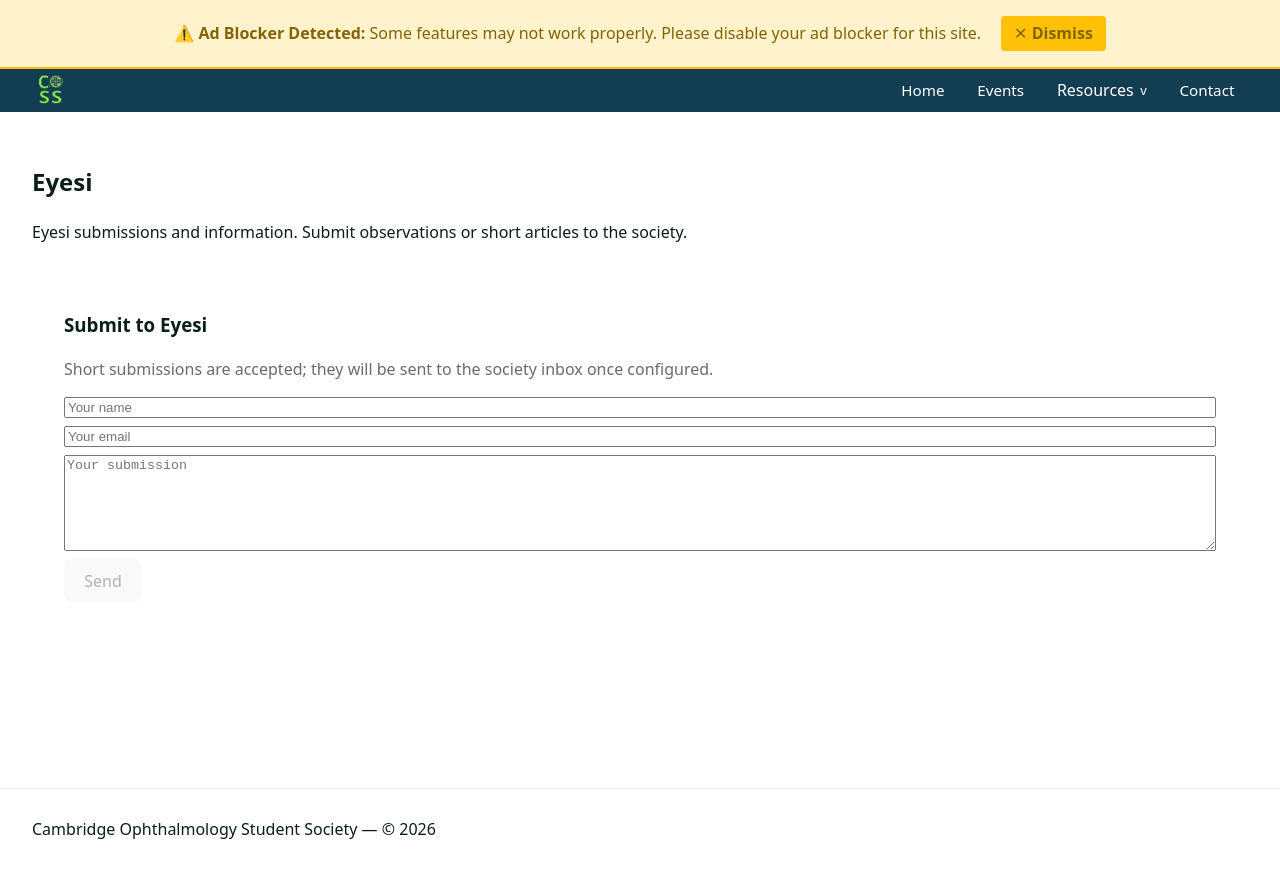
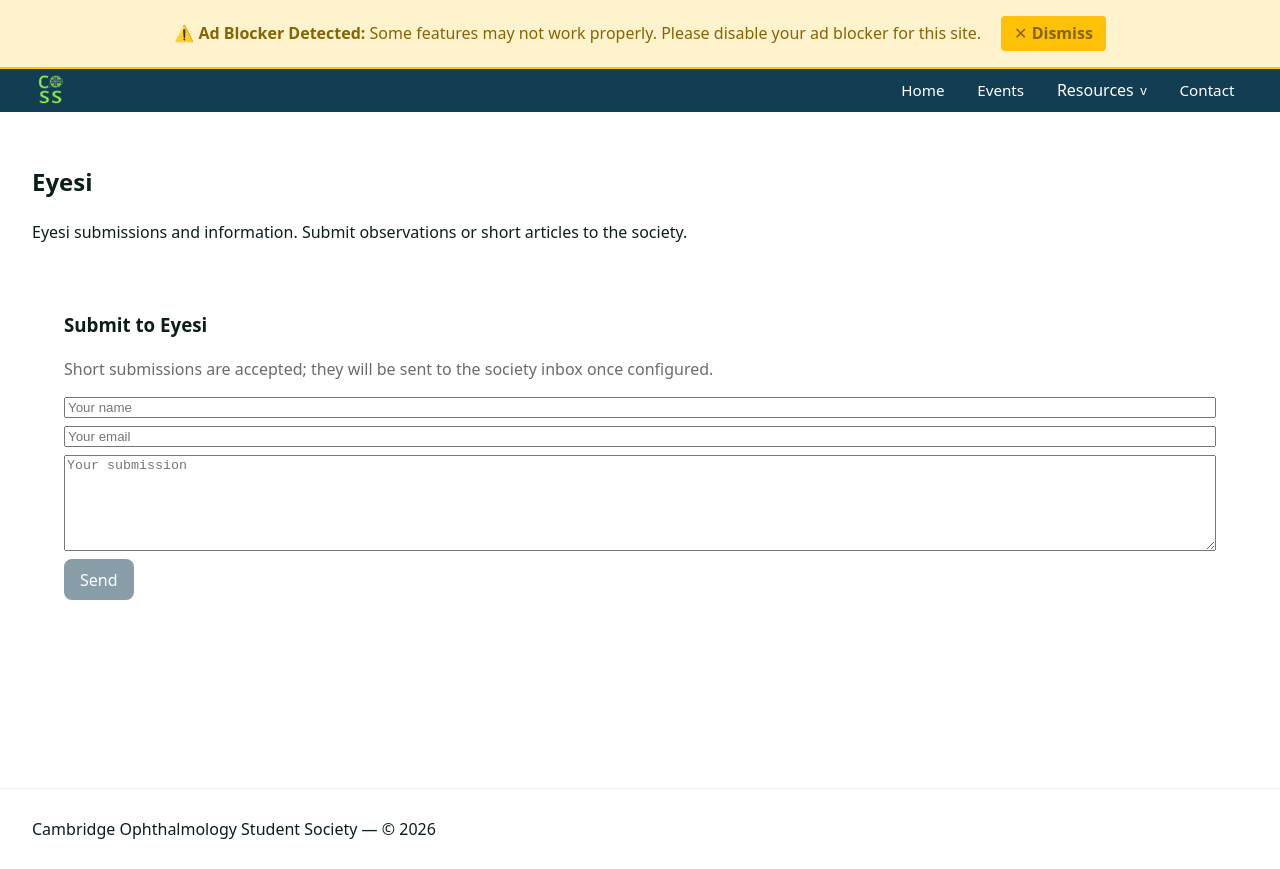
Before and after one commit to yat2k/coss-website, a React (Vite) app: page /resources/eyesi in a window 1280 px wide. Built offline with nearby package versions, Linux system fonts and the light colour scheme.

Commit message:
button colors fixed as per the theme

```diff
--- a/src/components/DailyQuiz/DailyQuiz.css
+++ b/src/components/DailyQuiz/DailyQuiz.css
@@ -32,6 +32,15 @@
 .dq-submit { background: var(--brand-green); color: #fff; border: none; padding: 0.45rem 0.75rem; border-radius: 6px; cursor: pointer; }
 .dq-submit:disabled { opacity: 0.5; cursor: not-allowed; }
 .dq-retry { background: transparent; border: 1px solid rgba(0,0,0,0.08); padding: 0.35rem 0.6rem; border-radius: 6px; cursor: pointer; }
+.dq-restart {
+  background: var(--brand-green);
+  color: #fff;
+  border: none;
+  padding: 0.55rem 0.9rem;
+  border-radius: 6px;
+  cursor: pointer;
+}
+.dq-restart:hover { background: var(--brand-green-dark); }
 
 @media (max-width: 800px) {
   .daily-quiz { width: 100%; }
--- /dev/null
+++ b/src/pages/Eyesi/Eyesi.css
@@ -0,0 +1,29 @@
+.eyesi-form {
+  display: grid;
+  gap: 0.5rem;
+}
+
+.eyesi-actions {
+  display: flex;
+  gap: 0.5rem;
+  align-items: center;
+  flex-wrap: wrap;
+}
+
+.eyesi-submit {
+  background: var(--brand-green);
+  color: #fff;
+  border: none;
+  padding: 0.6rem 1rem;
+  border-radius: 8px;
+  cursor: pointer;
+}
+
+.eyesi-submit:hover:not(:disabled) {
+  background: var(--brand-green-dark);
+}
+
+.eyesi-submit:disabled {
+  opacity: 0.5;
+  cursor: not-allowed;
+}
--- a/src/pages/Eyesi/Eyesi.jsx
+++ b/src/pages/Eyesi/Eyesi.jsx
@@ -1,4 +1,5 @@
 import { useState } from 'react'
+import './Eyesi.css'
 
 export default function Eyesi() {
   const [name, setName] = useState('')
@@ -33,12 +34,12 @@ export default function Eyesi() {
           <h3>Submit to Eyesi</h3>
           <p style={{ color: 'var(--muted)' }}>Short submissions are accepted; they will be sent to the society inbox once configured.</p>
 
-          <form onSubmit={handleSubmit} style={{ display:'grid', gap: '0.5rem' }}>
+          <form onSubmit={handleSubmit} className="eyesi-form">
             <input placeholder="Your name" value={name} onChange={(e) => setName(e.target.value)} />
             <input placeholder="Your email" value={email} onChange={(e) => setEmail(e.target.value)} />
             <textarea placeholder="Your submission" value={content} onChange={(e) => setContent(e.target.value)} rows={6} />
-            <div style={{ display: 'flex', gap: '0.5rem' }}>
-              <button type="submit" disabled={!content || !name}>Send</button>
+            <div className="eyesi-actions">
+              <button className="eyesi-submit" type="submit" disabled={!content || !name}>Send</button>
               {status === 'sending' && <span>Sending…</span>}
               {status === 'sent' && <span style={{ color: 'green' }}>Sent — thank you!</span>}
               {status === 'failed' && <span style={{ color: 'crimson' }}>Failed to send. Please email the society directly.</span>}
```
